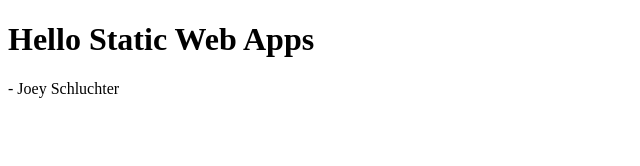
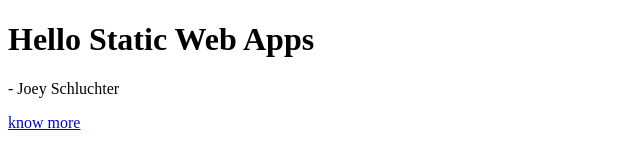
Before and after one commit to jschluchter/static-web-app-demo-html, a plain HTML site: page index.html in a window 1280 px wide. Shown: the full height of the page, 0-640 px from the left. Drawn offline with Linux system fonts and the light colour scheme.

Commit message:
some more updates, adding about

```diff
--- a/index.html
+++ b/index.html
@@ -8,5 +8,6 @@
 <body>
     <h1>Hello Static Web Apps</h1>
     <p>- Joey Schluchter</p>
+    <p><a href="/about.html" title="About">know more</a></p>
 </body>
 </html>
```
Also changed, not shown: about.html (added).
